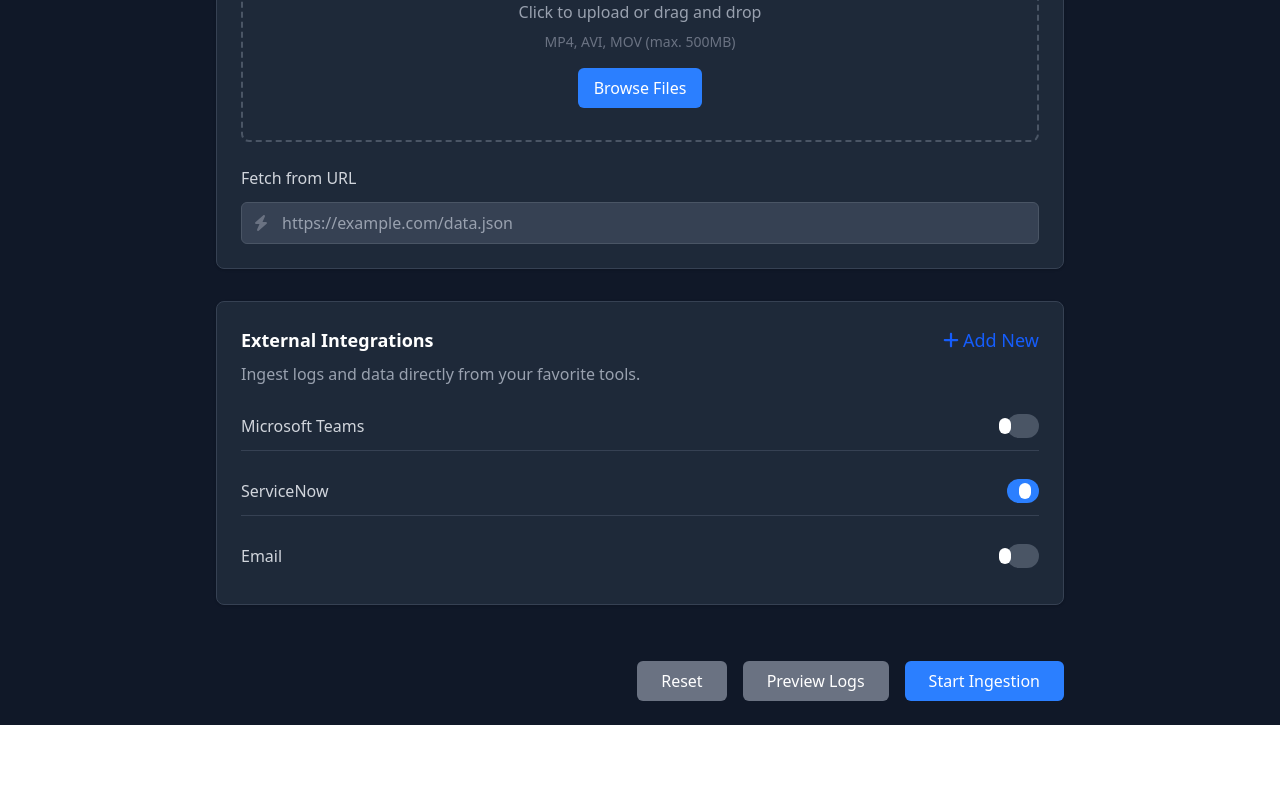
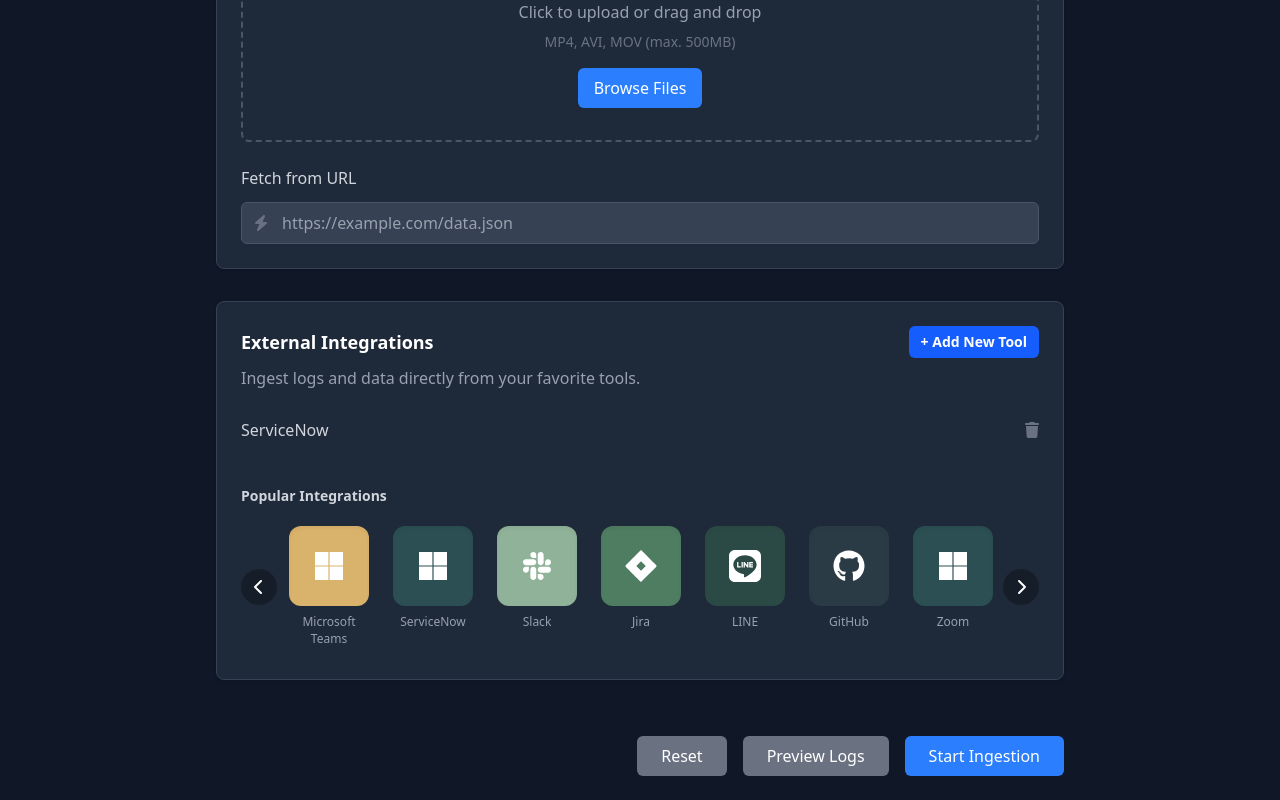
Before and after one commit to AbhiG57/process_mining, a React (Vite) app: page /addProcess in a window 1280 px wide. Shown: the part 745-1545 px from the top of the page. Before the commit the page ends 1470 px from the top, so only its background shows below. Built offline with nearby package versions, Linux system fonts and the light colour scheme.

Commit message:
change design for tool integration

```diff
--- a/src/components/AddProcess.tsx
+++ b/src/components/AddProcess.tsx
@@ -1,4 +1,4 @@
-import React, { useState } from 'react';
+import React, { useState, useRef } from 'react';
 import { FontAwesomeIcon } from '@fortawesome/react-fontawesome';
 import {
   faUpload,
@@ -6,10 +6,12 @@
   faFileAlt,
   faImage,
   faBolt,
-  faPlus
+  faPlus,faTrash,
+  faChevronLeft,
+  faChevronRight
 } from '@fortawesome/free-solid-svg-icons';
 import AddToolIntegrationModal from './AddToolIntegrationModal';
-
+import { faMicrosoft, faSlack, faJira, faGithub, faLine } from '@fortawesome/free-brands-svg-icons';
 interface Integrations {
   teams: boolean;
   serviceNow: boolean;
@@ -49,17 +51,14 @@
 
   const handleFileUpload = (event: React.ChangeEvent<HTMLInputElement>): void => {
     const files = event.target.files;
-    // Handle file upload logic here
     console.log('Files uploaded:', files);
   };
 
   const handleStartIngestion = (): void => {
-    // Handle start ingestion logic here
     console.log('Starting ingestion process...');
   };
 
   const handlePreviewLogs = (): void => {
-    // Handle preview logs logic here
     console.log('Previewing logs...');
   };
 
@@ -81,10 +80,21 @@
   ];
 
   const integrationList: Integration[] = [
-    { key: 'teams', label: 'Microsoft Teams', enabled: integrations.teams },
-    { key: 'serviceNow', label: 'ServiceNow', enabled: integrations.serviceNow },
-    { key: 'email', label: 'Email', enabled: integrations.email }
+    { key: 'serviceNow', label: 'ServiceNow', enabled: integrations.serviceNow }
+   ];
+
+  // Popular Integrations carousel data
+  const popularTools: { id: string; name: string; bg: string; pill: string, icon: any }[] = [
+    { id: 'teams', name: 'Microsoft Teams', bg: 'bg-[#D9B26B]', pill: 'M', icon: faMicrosoft },
+    { id: 'servicenow', name: 'ServiceNow', bg: 'bg-[#2b4f52]', pill: 'S',icon: faMicrosoft },
+    { id: 'slack', name: 'Slack', bg: 'bg-[#8FB299]', pill: 's',icon: faSlack },
+    { id: 'jira', name: 'Jira', bg: 'bg-[#4f7d61]', pill: 'J',icon: faJira },
+    { id: 'line', name: 'LINE', bg: 'bg-[#2c4a45]', pill: 'l',icon: faLine },
+    { id: 'github', name: 'GitHub', bg: 'bg-[#2b3b46]', pill: 'G',icon: faGithub },
+    { id: 'zoom', name: 'Zoom', bg: 'bg-[#2b4f52]', pill: 'Z',icon: faMicrosoft },
   ];
+  const scrollRef = useRef<HTMLDivElement>(null);
+  const scrollBy = (offset: number) => scrollRef.current?.scrollBy({ left: offset, behavior: 'smooth' });
 
   return (
     <div className="min-h-screen bg-gray-50 dark:bg-gray-900 text-gray-900 dark:text-white">
@@ -206,10 +216,8 @@
         <div className="bg-white dark:bg-gray-800 rounded-lg shadow-sm border border-gray-200 dark:border-gray-700 p-6">
           <h2 className="text-lg font-semibold text-gray-900 dark:text-white mb-2 flex items-center justify-between">
             <span>External Integrations</span>
-            <button className="flex items-center gap-1 text-blue-600 hover:text-blue-800 font-medium focus:outline-none" onClick={() => setShowAddIntegrationModal(true)}>
-              <FontAwesomeIcon icon={faPlus} className="w-4 h-4" />
-              <span>Add New</span>
-            </button>
+            <button onClick={() => setShowAddIntegrationModal(true)} className="px-3 py-1.5 rounded-md bg-blue-600 hover:bg-blue-700 text-white text-sm font-semibold">+ Add New Tool</button>
+
           </h2>
           <p className="text-gray-600 dark:text-gray-400 mb-4">Ingest logs and data directly from your favorite tools.</p>
 
@@ -217,23 +225,37 @@
             {integrationList.map((integration) => (
               <div key={integration.key} className="flex items-center justify-between py-3 border-b border-gray-200 dark:border-gray-700 last:border-b-0">
                 <span className="text-gray-700 dark:text-gray-300">{integration.label}</span>
-                <button
-                  onClick={() => handleIntegrationToggle(integration.key)}
-                  className="relative inline-flex h-6 w-11 items-center rounded-full transition-colors focus:outline-none focus:ring-2 focus:ring-blue-500 focus:ring-offset-2"
-                >
-                  <span
-                    className={`inline-block h-4 w-4 transform rounded-full bg-white transition-transform ${
-                      integration.enabled ? 'translate-x-6' : 'translate-x-1'
-                    }`}
-                  />
-                  <span
-                    className={`inline-block h-6 w-11 rounded-full transition-colors ${
-                      integration.enabled ? 'bg-blue-500' : 'bg-gray-300 dark:bg-gray-600'
-                    }`}
-                  />
-                </button>
+                <FontAwesomeIcon icon={faTrash} className='text-gray-500 cursor-pointer inline-end' />
               </div>
             ))}
+          </div>
+
+          {/* Popular Integrations Carousel */}
+          <div className="mt-8">
+            <div className="flex items-center justify-between mb-3">
+              <h3 className="text-sm font-semibold text-gray-700 dark:text-gray-300">Popular Integrations</h3>
+            </div>
+            <div className="relative">
+              <button onClick={() => scrollBy(-240)} className="absolute left-0 top-1/2 -translate-y-1/2 z-10 bg-black/30 hover:bg-black/40 text-white w-9 h-9 rounded-full flex items-center justify-center">
+                <FontAwesomeIcon icon={faChevronLeft} />
+              </button>
+              <div ref={scrollRef} className="overflow-x-auto no-scrollbar px-12">
+                <div className="flex gap-6 py-2">
+                  {popularTools.map(tool => (
+                    <div key={tool.id} className="flex flex-col items-center w-24">
+                      <div className={`w-20 h-20 rounded-xl ${tool.bg} flex items-center justify-center shadow-inner`}>
+                        {/* <span className="text-white font-semibold text-lg">{tool.pill}</span> */}
+                        <FontAwesomeIcon icon={tool.icon} className='w-10 h-10 text-white' size='2x' />
+                      </div>
+                      <div className="text-xs text-gray-500 dark:text-gray-400 mt-2 text-center leading-snug">{tool.name}</div>
+                    </div>
+                  ))}
+                </div>
+              </div>
+              <button onClick={() => scrollBy(240)} className="absolute right-0 top-1/2 -translate-y-1/2 z-10 bg-black/30 hover:bg-black/40 text-white w-9 h-9 rounded-full flex items-center justify-center">
+                <FontAwesomeIcon icon={faChevronRight} />
+              </button>
+            </div>
           </div>
         </div>
 
```
